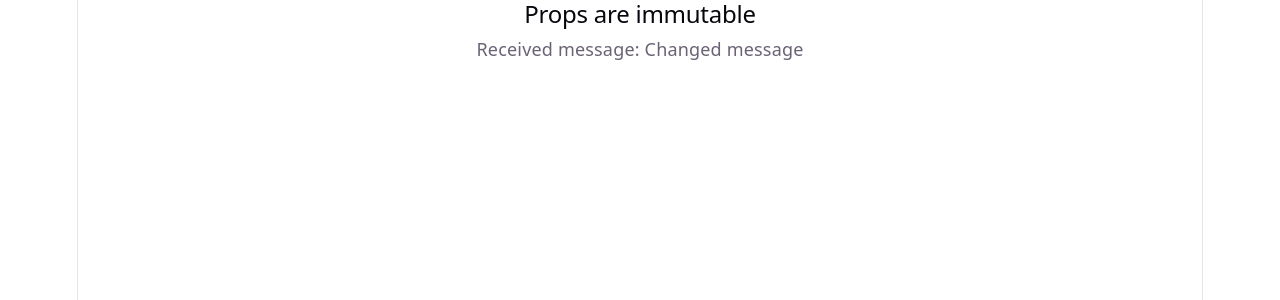
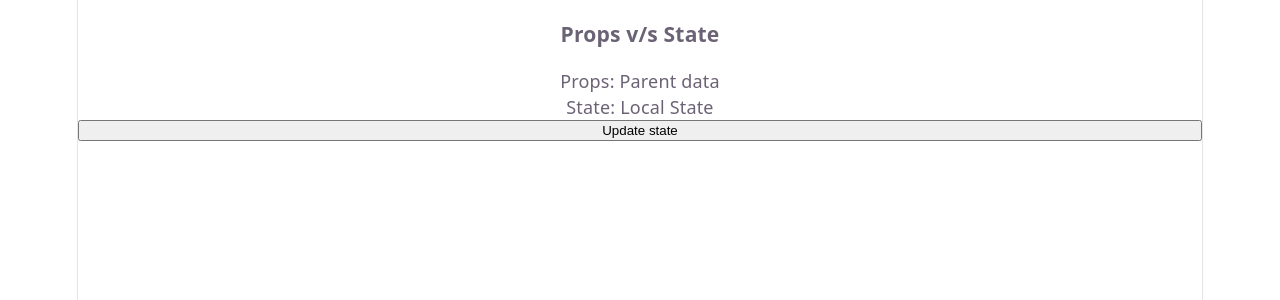
Before and after one commit to nandinirrr2450-source/MERN_Stu_FebMay26_Mys, a React (Vite) app in the folder W9/D2/prop-example-app/: page / in a window 1280 px wide. Shown: the top 300 px of the page. Built offline with nearby package versions, Linux system fonts and the light colour scheme.

Commit message:
addedd Props vs State

```diff
--- a/W9/D2/prop-example-app/src/App.jsx
+++ b/W9/D2/prop-example-app/src/App.jsx
@@ -7,6 +7,7 @@ import { SharedStateParent } from "./components/p5.jsx"
 import { CompositionDemo } from "./components/p6.jsx"
 import { ObjectsArrayProps } from "./components/p7.jsx"
 import { PropsImmutability } from "./components/p8.jsx"
+import { PropState } from "./components/p9.jsx"
 import './App.css'
 
 function App() {
@@ -20,7 +21,8 @@ function App() {
         {/* <SharedStateParent/> */}
         {/* <CompositionDemo/> */}
         {/* <ObjectsArrayProps/> */}
-        <PropsImmutability/>
+        {/* <PropsImmutability/> */}
+        <PropState/>
     </>
   )
 }
```
